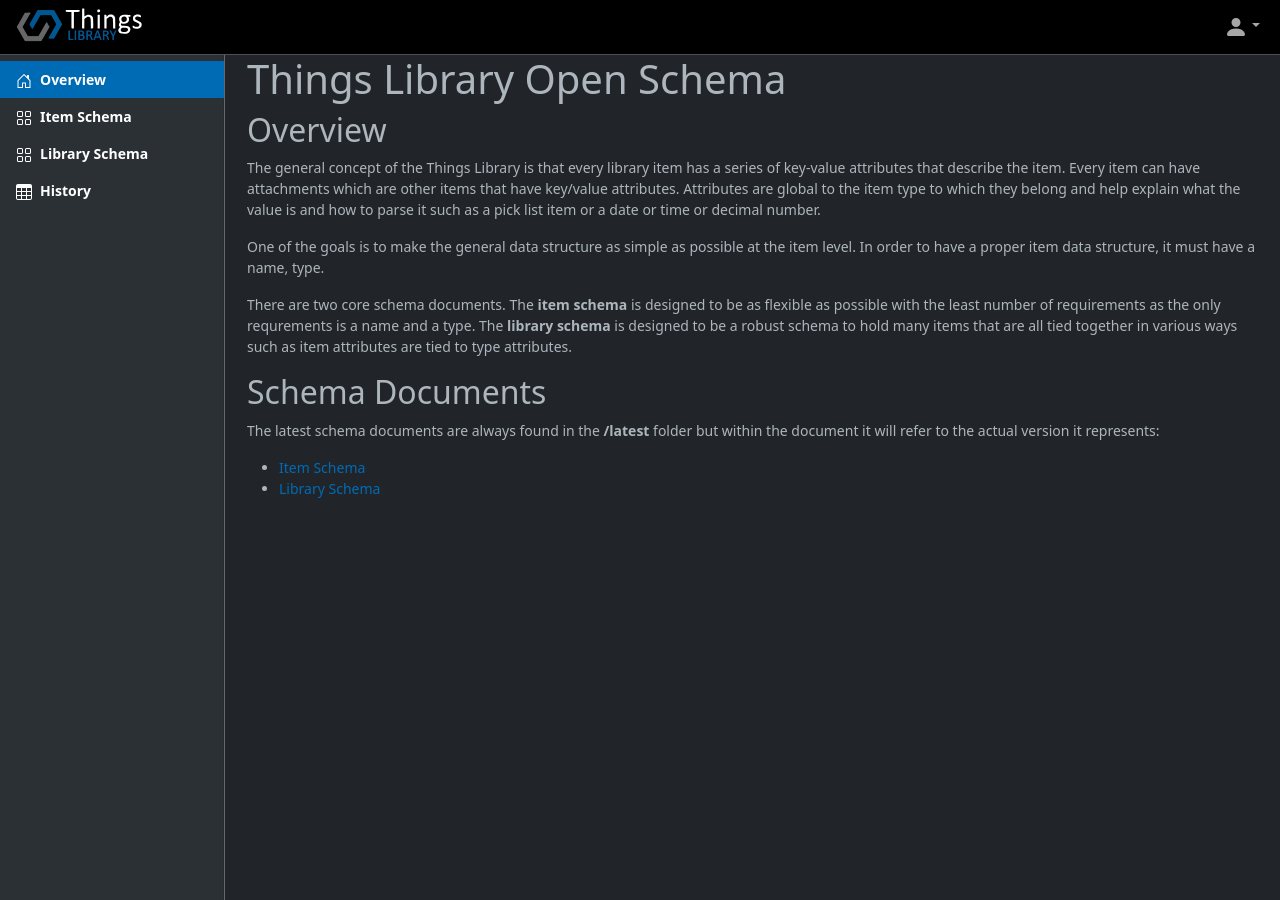
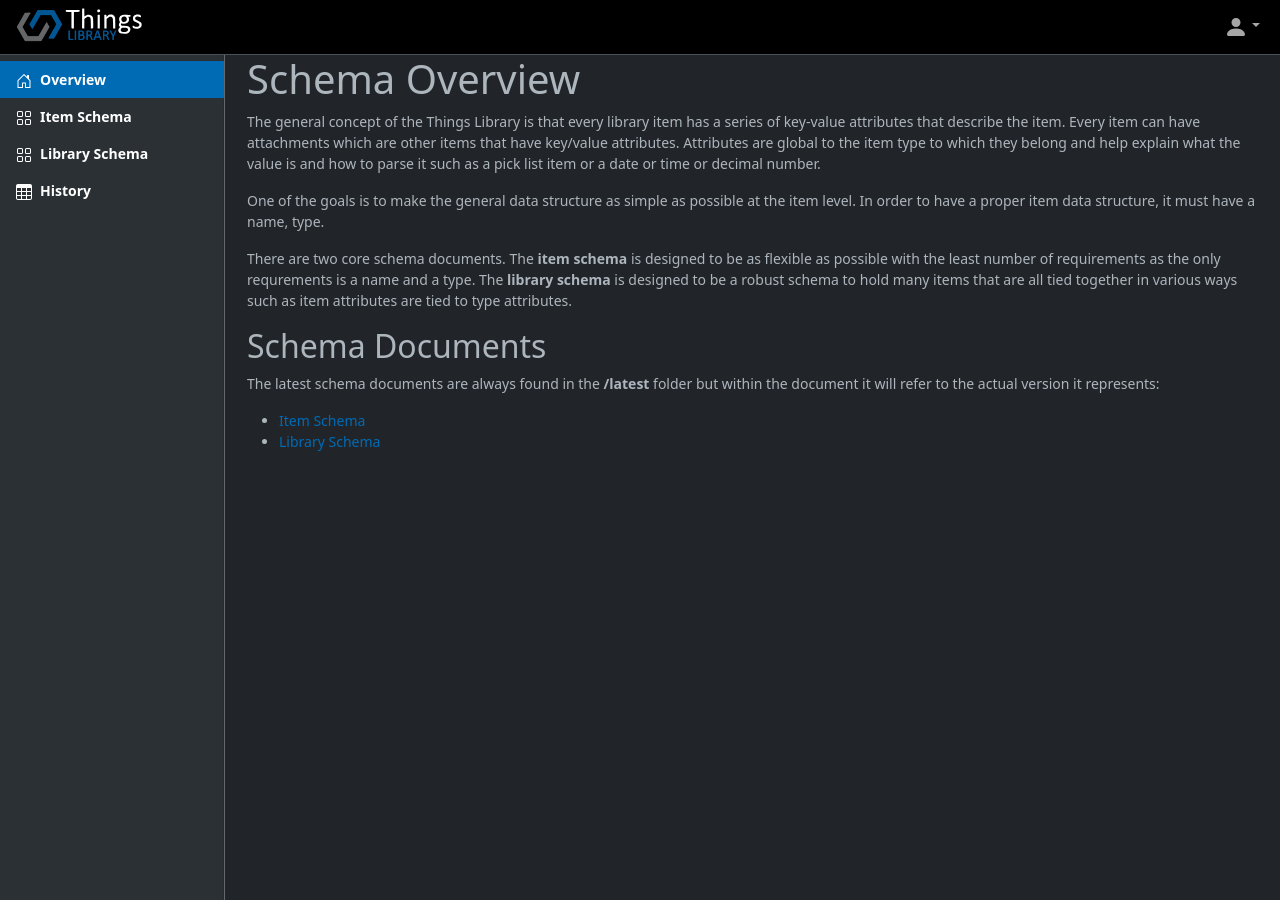
Before and after one commit to things-library/Schemas, a Jekyll site: the page built from docs/pages/index.md, in a window 1280 px wide. Built offline with Jekyll 4.4.1, drawn with Linux system fonts in a browser that asks for light colours.

Commit message:
updated contents

```diff
--- a/docs/pages/index.md
+++ b/docs/pages/index.md
@@ -4,9 +4,7 @@
 permalink: /
 ---
 
-# Things Library Open Schema
-
-## Overview
+# Schema Overview
 
 The general concept of the Things Library is that every library item has a series of key-value attributes that describe the item.
 Every item can have attachments which are other items that have key/value attributes. Attributes are global to the item type to which they belong and help explain what the value is and how to parse it such as a pick list item or a date or time or decimal number.
```
